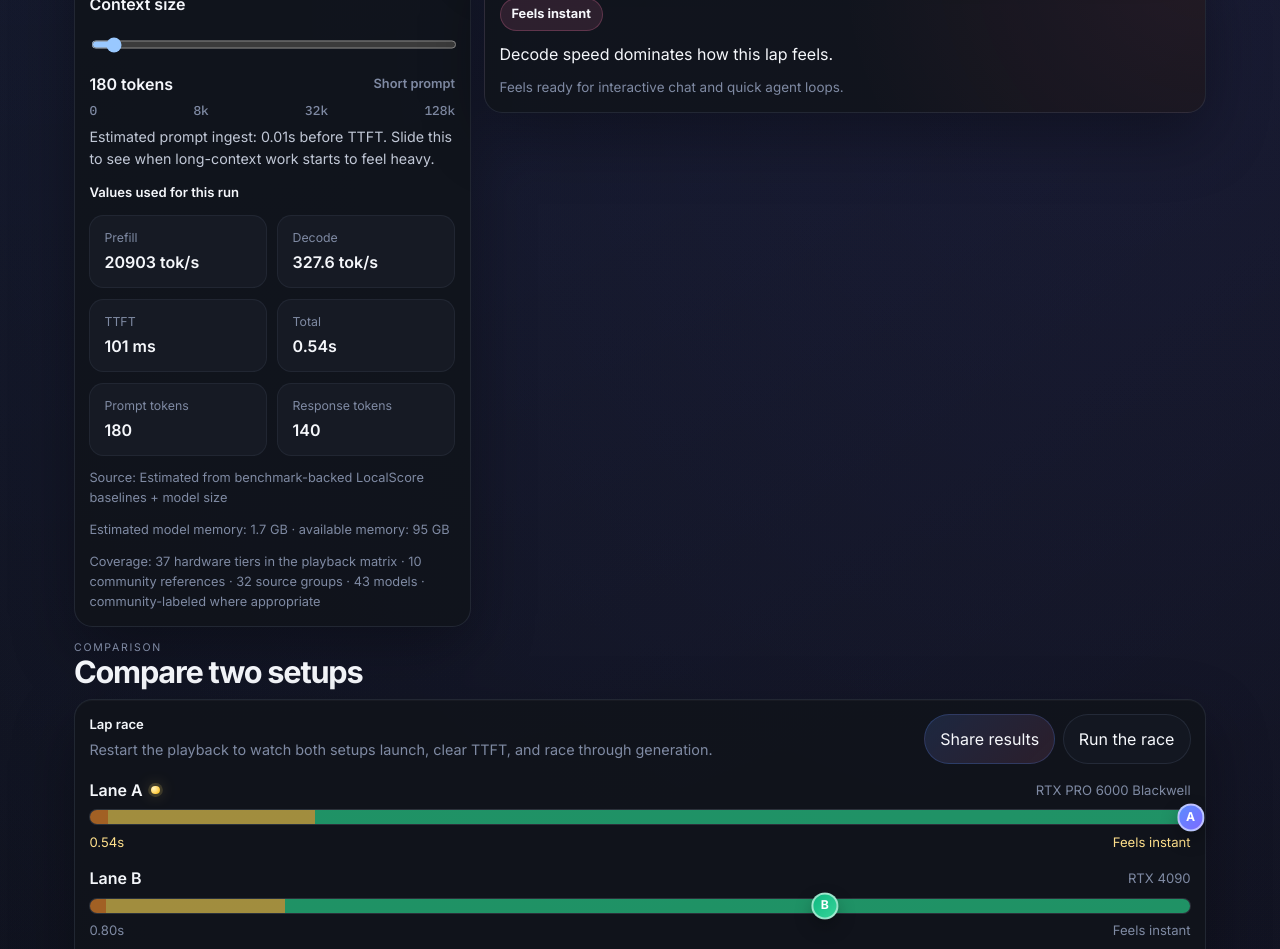
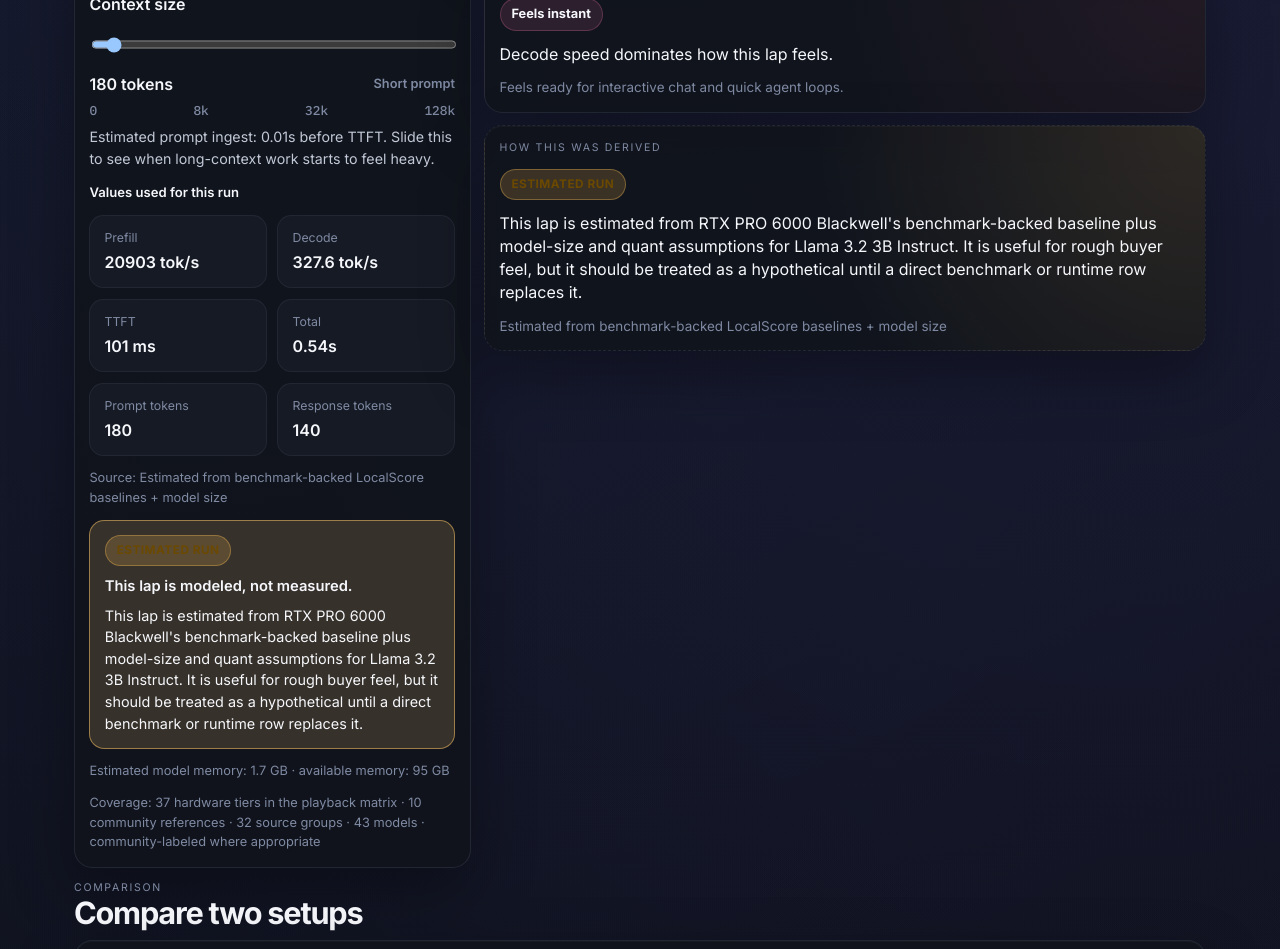
Before and after one commit to mcglothi/laptime, a React (Vite) app: page / in a window 1280 px wide. Shown: the part 1080-2029 px from the top of the page. Built offline with nearby package versions, Linux system fonts and the light colour scheme.

Commit message:
Make estimated runs more transparent

```diff
--- a/src/App.css
+++ b/src/App.css
@@ -195,6 +195,29 @@
     var(--panel);
 }
 
+.playback-insight-card-audit {
+  border-style: dashed;
+}
+
+.playback-insight-card-audit-estimate {
+  background:
+    radial-gradient(circle at top right, rgba(255, 196, 92, 0.12), transparent 52%),
+    var(--panel);
+}
+
+.playback-insight-card-audit-community {
+  background:
+    radial-gradient(circle at top right, rgba(124, 198, 255, 0.12), transparent 52%),
+    var(--panel);
+}
+
+.playback-insight-card-audit-source,
+.playback-insight-card-audit-exact {
+  background:
+    radial-gradient(circle at top right, rgba(91, 140, 255, 0.1), transparent 48%),
+    var(--panel);
+}
+
 .playback-feel-pill {
   display: inline-flex;
   width: fit-content;
@@ -561,6 +584,81 @@
 .source-note {
   color: var(--text-soft);
   font-size: 0.8rem;
+}
+
+.run-provenance {
+  border: 1px solid var(--border-soft);
+  border-radius: 0.95rem;
+  padding: 0.85rem 0.9rem;
+  display: grid;
+  gap: 0.45rem;
+}
+
+.run-provenance-header {
+  display: flex;
+  flex-wrap: wrap;
+  gap: 0.55rem;
+  align-items: center;
+}
+
+.run-provenance-header strong {
+  color: var(--heading);
+  font-size: 0.92rem;
+}
+
+.run-provenance p {
+  margin: 0;
+  color: var(--heading);
+  font-size: 0.9rem;
+  line-height: 1.5;
+}
+
+.run-provenance-estimate {
+  background: color-mix(in srgb, #ffc252 14%, var(--panel-soft));
+  border-color: color-mix(in srgb, #ffc252 48%, var(--border));
+}
+
+.run-provenance-community {
+  background: color-mix(in srgb, #72c3ff 14%, var(--panel-soft));
+  border-color: color-mix(in srgb, #72c3ff 46%, var(--border));
+}
+
+.run-provenance-source,
+.run-provenance-exact {
+  background: color-mix(in srgb, var(--accent) 10%, var(--panel-soft));
+  border-color: color-mix(in srgb, var(--accent) 28%, var(--border));
+}
+
+.run-provenance-badge {
+  display: inline-flex;
+  width: fit-content;
+  align-items: center;
+  border-radius: 999px;
+  padding: 0.34rem 0.68rem;
+  font-size: 0.74rem;
+  font-weight: 800;
+  letter-spacing: 0.04em;
+  text-transform: uppercase;
+  border: 1px solid transparent;
+}
+
+.run-provenance-badge-estimate {
+  background: rgba(255, 194, 82, 0.18);
+  border-color: rgba(255, 194, 82, 0.34);
+  color: #6b4900;
+}
+
+.run-provenance-badge-community {
+  background: rgba(114, 195, 255, 0.16);
+  border-color: rgba(114, 195, 255, 0.34);
+  color: #0f4c72;
+}
+
+.run-provenance-badge-source,
+.run-provenance-badge-exact {
+  background: rgba(91, 140, 255, 0.16);
+  border-color: rgba(91, 140, 255, 0.34);
+  color: color-mix(in srgb, var(--accent) 72%, white 28%);
 }
 
 .source-note-link {
--- a/src/App.jsx
+++ b/src/App.jsx
@@ -512,6 +512,7 @@ function App() {
   const selectedWorkload = workloadOptions.find((item) => item.id === workloadId) ?? workloadOptions[0]
   const workload = resolveWorkload(selectedWorkload, customPreset, contextTokens)
   const metrics = calculateMetrics(hardware, model, workload, customMetrics)
+  const runCoverage = getBenchmarkCoverage(getBenchmarkEntry(hardware.id, model.id))
   const fitAssessment = assessModelFit(hardware, model)
   const compareHardware =
     hardwareEntries.find((item) => item.id === compareHardwareId) ?? hardwareEntries[2]
@@ -833,6 +834,7 @@ function App() {
         customPreset={customPreset}
         setCustomPreset={setCustomPreset}
         metrics={metrics}
+        runCoverage={runCoverage}
         benchmarkMatrix={benchmarkMatrix}
         communityBenchmarks={communityBenchmarks}
         dataSources={dataSources}
--- a/src/components/SimulatorSection.jsx
+++ b/src/components/SimulatorSection.jsx
@@ -1,6 +1,36 @@
 import { useEffect, useRef, useState } from 'react'
 import SectionHeading from './SectionHeading'
 import ShareSheet from './ShareSheet'
+
+function getCoverageLabel(coverage) {
+  if (coverage === 'exact') return 'Exact benchmark'
+  if (coverage === 'source-backed') return 'Source-backed runtime'
+  if (coverage === 'community-runtime') return 'Community runtime'
+  return 'Estimated run'
+}
+
+function getCoverageTone(coverage) {
+  if (coverage === 'exact') return 'exact'
+  if (coverage === 'source-backed') return 'source'
+  if (coverage === 'community-runtime') return 'community'
+  return 'estimate'
+}
+
+function getCoverageExplanation(coverage, hardware, model, metrics) {
+  if (coverage === 'exact') {
+    return `This lap is using a direct benchmark row for ${hardware.name} and ${model.name}, so prefill, decode, and first-token timing all come from a published measurement instead of extrapolation.`
+  }
+
+  if (coverage === 'source-backed') {
+    return `This lap is anchored by a hardware-specific runtime source for ${model.name}. LapTime is using the published runtime data it has, then filling any missing pieces with benchmark-backed baseline modeling rather than pretending the full lap was measured.`
+  }
+
+  if (coverage === 'community-runtime') {
+    return `This lap is anchored by a concrete community runtime report for ${hardware.name} and ${model.name}. LapTime is using the published throughput from that report and keeping the row explicitly labeled as community runtime so it is easier to audit than a generic estimate.`
+  }
+
+  return `This lap is estimated from ${hardware.name}'s benchmark-backed baseline plus model-size and quant assumptions for ${model.name}. It is useful for rough buyer feel, but it should be treated as a hypothetical until a direct benchmark or runtime row replaces it.`
+}
 
 function getFitLabel(status) {
   if (status === 'unfit') return "Won't fit"
@@ -64,6 +94,7 @@ function SimulatorSection({
   customPreset,
   setCustomPreset,
   metrics,
+  runCoverage,
   benchmarkMatrix,
   communityBenchmarks,
   dataSources,
@@ -89,6 +120,9 @@ function SimulatorSection({
   const streamShare = ((metrics.streamingSeconds * 1000) / totalTimelineMs) * 100
   const bottleneckLabel = getBottleneckLabel(metrics)
   const useCaseLabel = getUseCaseLabel(metrics, fitAssessment)
+  const coverageLabel = getCoverageLabel(runCoverage)
+  const coverageTone = getCoverageTone(runCoverage)
+  const coverageExplanation = getCoverageExplanation(runCoverage, hardware, model, metrics)
 
   useEffect(() => {
     const mediaQuery = window.matchMedia('(max-width: 760px)')
@@ -408,6 +442,19 @@ function SimulatorSection({
         Source: {metrics.source}
         {metrics.source === 'Benchmark-backed via LocalScore' ? ` · ${model.name}` : ''}
       </div>
+      <div className={`run-provenance run-provenance-${coverageTone}`}>
+        <div className="run-provenance-header">
+          <span className={`run-provenance-badge run-provenance-badge-${coverageTone}`}>
+            {coverageLabel}
+          </span>
+          <strong>
+            {coverageTone === 'estimate'
+              ? 'This lap is modeled, not measured.'
+              : 'This lap includes explicit source provenance.'}
+          </strong>
+        </div>
+        <p>{coverageExplanation}</p>
+      </div>
       {fitAssessment.availableGb ? (
         <div className="source-note">
           Estimated model memory: {fitAssessment.requiredGb.toFixed(1)} GB · available memory:{' '}
@@ -531,6 +578,14 @@ function SimulatorSection({
           <p>{bottleneckLabel}</p>
           <small>{useCaseLabel}</small>
         </div>
+        <div className={`playback-insight-card playback-insight-card-audit playback-insight-card-audit-${coverageTone}`}>
+          <div className="block-label">How This Was Derived</div>
+          <div className={`run-provenance-badge run-provenance-badge-${coverageTone}`}>
+            {coverageLabel}
+          </div>
+          <p>{coverageExplanation}</p>
+          <small>{metrics.source}</small>
+        </div>
       </div>
     </div>
   )
```
